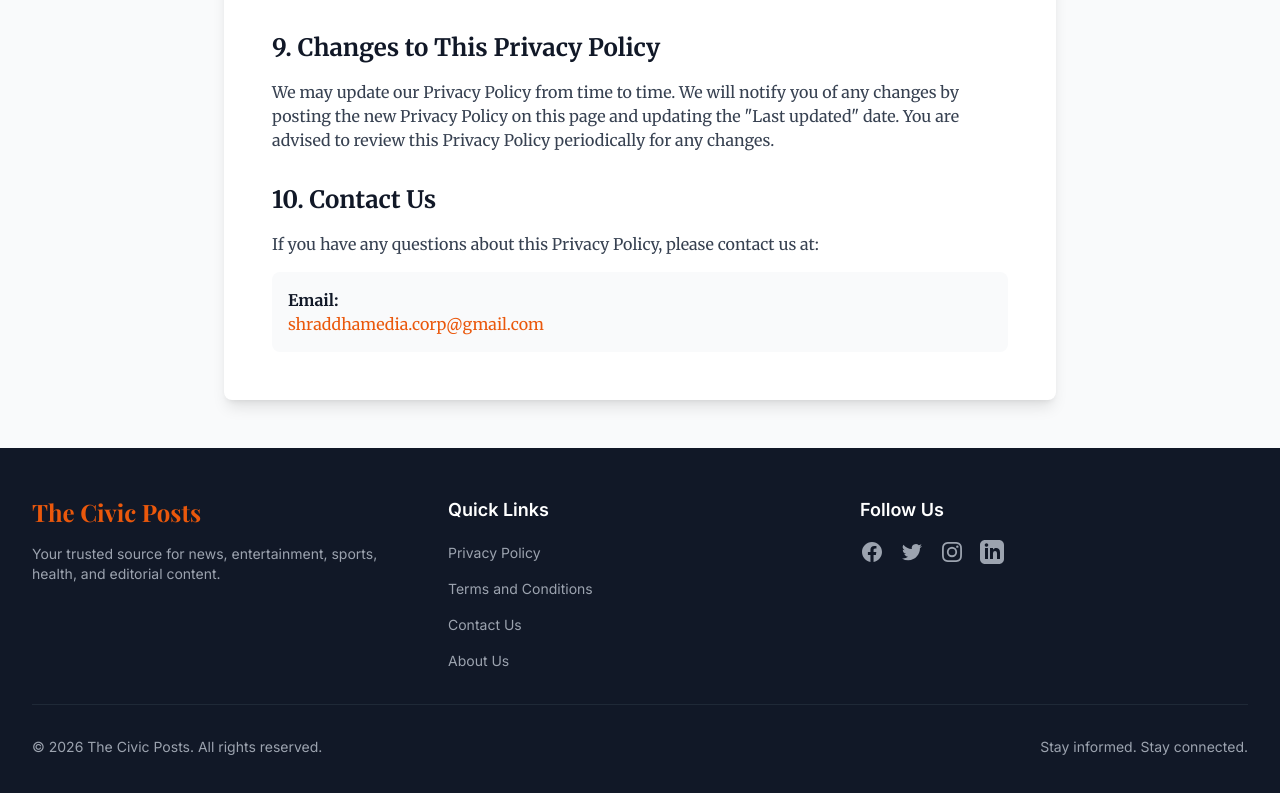
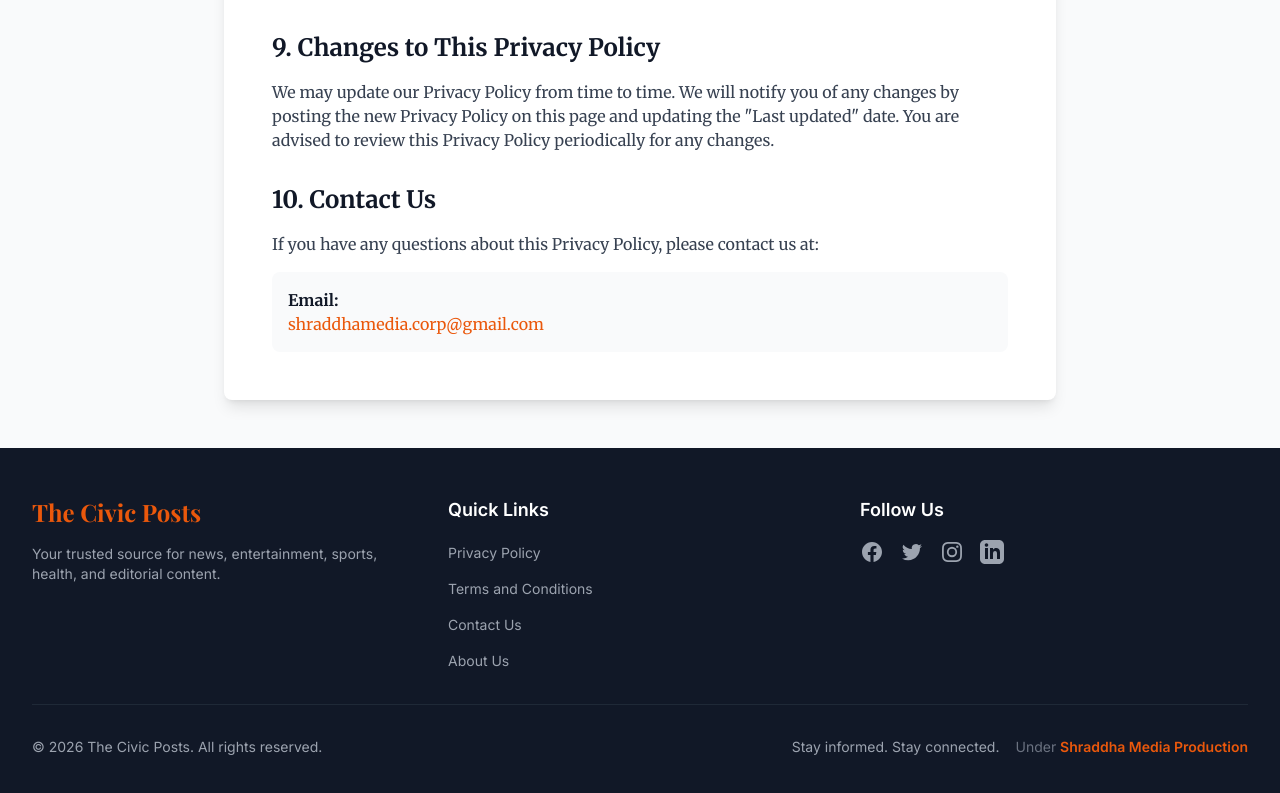
Before and after one commit to naveenallu45/thecivicposts, a Next.js app: page /privacy-policy in a window 1280 px wide. Shown: the part 2270-3063 px from the top of the page. Built offline with nearby package versions, Linux system fonts and the light colour scheme; no server answers.

Commit message:
Add Shraddha Media Production credit to footer

```diff
--- a/components/Footer.tsx
+++ b/components/Footer.tsx
@@ -124,9 +124,14 @@
             <p className="text-gray-400 text-sm">
               © {currentYear} The Civic Posts. All rights reserved.
             </p>
-            <p className="text-gray-400 text-sm">
-              Stay informed. Stay connected.
-            </p>
+            <div className="flex flex-col md:flex-row items-center space-y-2 md:space-y-0 md:space-x-4">
+              <p className="text-gray-400 text-sm">
+                Stay informed. Stay connected.
+              </p>
+              <p className="text-gray-500 text-sm">
+                Under <span className="text-orange-600 font-semibold">Shraddha Media Production</span>
+              </p>
+            </div>
           </div>
         </div>
       </div>
```
